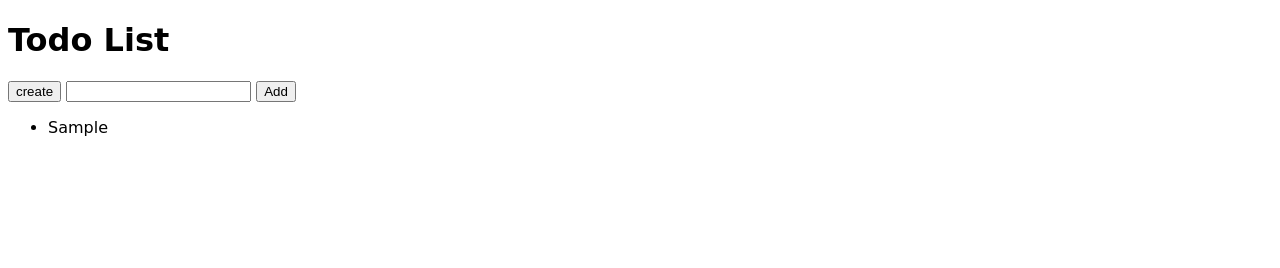
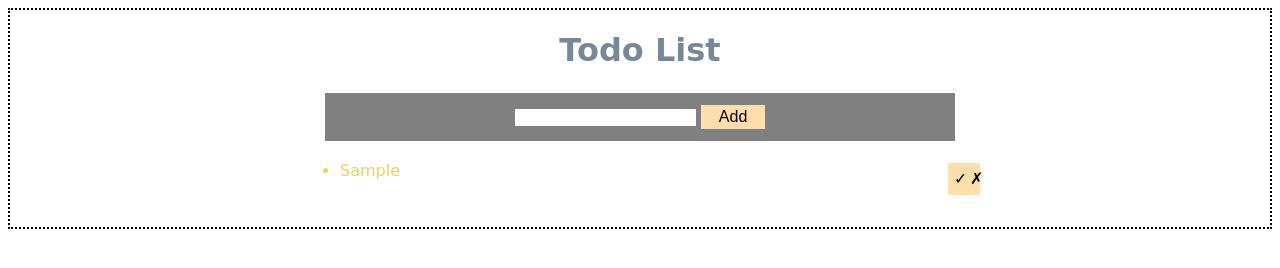
Before and after one commit to okhouja/todo-list, a website: page src/index.html in a window 1280 px wide. Both pictures are taken after typing "Sample" into the empty fields and a click on the button "Add". Drawn offline with nearby package versions, Linux system fonts and the light colour scheme; files that its build step writes are made by us from their sources; a web font is replaced by a local one.

Commit message:
Todo App

```diff
--- a/src/index.html
+++ b/src/index.html
@@ -5,18 +5,18 @@
     <meta http-equiv="X-UA-Compatible" content="IE=edge" />
     <meta name="viewport" content="width=device-width, initial-scale=1.0" />
     <link rel="stylesheet" href="./styles/main.css" />
-    <style>
-      @import url("https://fonts.googleapis.com/css2?family=Lancelot&display=swap");
-    </style>
-    <title>DOM</title>
+    <title>Todo List</title>
   </head>
   <body>
     <h1>Todo List</h1>
-    <button onclick="create()">create</button>
-    <!-- <form> -->
-    <input type="text" name="userText" id="userData" />
-    <button onclick="addToList()">Add</button>
-    <!-- </form> -->
+
+    <form>
+      <div class="form">
+        <input type="text" name="userText" id="userData" />
+        <button onclick="addToList()">Add</button>
+        <!-- <input type="submit" value="Add" /> -->
+      </div>
+    </form>
     <ul class="result"></ul>
     <script src="./index.js"></script>
   </body>
--- a/src/index.js
+++ b/src/index.js
@@ -1,28 +1,65 @@
-const create = () => {
-  // 1. step
-  const newElement = document.createElement("div");
-
-  const newText = document.createTextNode("I am a new element 😉");
-
-  // 2. step
-  // div                  // text
-  newElement.appendChild(newText);
-  document.body.appendChild(newElement);
-};
-
-const addToList = () => {
+const addToList = (e) => {
+  // Preventing the from sending information out aka Reloading the page
+  e.preventDefault();
   let userData = document.querySelector("#userData").value;
-  //   console.log(userData);
+  console.log(userData);
+  // Checking my input if it has a text
   if (userData != "") {
     let newLi = document.createElement("li");
     let text = document.createTextNode(userData);
     newLi.appendChild(text);
+    // Adding random colour to my list item
+    newLi.style.color = colorGen();
     document.querySelector(".result").appendChild(newLi);
     document.querySelector("#userData").value = "";
+    // Other way to add random colours for all of the list items that are in my page
+    // const listItems = document.querySelectorAll("li");
+    // listItems.forEach((item) => {
+    //   item.style.color = colorGen();
+    // });
+    const newContainer = document.createElement("div");
+    const doneButton = document.createElement("button");
+    const deleteButton = document.createElement("button");
+    // const checkBox = document.createElement("input");
+    // checkBox.type = "checkbox";
+    // newContainer.appendChild(checkBox);
+    // Adding some text
+    doneButton.innerHTML = "✓";
+    deleteButton.innerHTML = "✗";
+    // Injecting the buttons into the container
+    newContainer.appendChild(doneButton);
+    newContainer.appendChild(deleteButton);
+    // Adding class
+    doneButton.classList.add("done");
+    newLi.appendChild(newContainer);
+    // Complete function
+    // toggle will check if the class name exist, will remove it and if it's not will add it
+    const check = () => newLi.classList.toggle("completed");
+    // const del = () => newLi.remove() ;
+    // Adding event listener to my buttons
+    deleteButton.addEventListener("click", () => newLi.remove());
+    doneButton.addEventListener("click", check);
   } else {
     document.querySelector("#userData").placeholder = "Please Enter text first";
   }
 };
+// Random colour generator in hexa number
+const colorGen = () => {
+  let result = "#";
+  let colorCode = "0123456789ABCDEF";
+  for (let i = 0; i < 6; i++) {
+    result += colorCode[Math.floor(Math.random() * 16)];
+  }
+  return result;
+};
+// Functional check which key the user is pressing
+const keyCheck = (event) => {
+  console.log(event);
+  if (e.key == "Enter") addToList();
+};
+// Adding event listener to the input
+// const userInput = document.querySelector("#userData");
+// userInput.addEventListener("keypress", keyCheck);
 
-// document.write("Hi I am text");
-//document.write("<h1> Hi h1>");
+// Adding event listener to the form
+document.querySelector("form").addEventListener("submit", addToList);
--- a/src/scss/abstracts/_variables.scss
+++ b/src/scss/abstracts/_variables.scss
@@ -1,7 +1,76 @@
 //Variables
+body {
+  display: flex;
+  justify-content: center;
+  align-content: center;
+  // align-items: center;
+  // align-self: center;
+  flex-direction: column;
+  // width: 50vw;
+  border: 2px black dotted;
+}
+// colors
+h1 {
+  color: lightslategrey;
+  text-align: center;
+  display: flex;
+  justify-content: center;
+}
+form {
+  // border: 2px black dotted;
+  margin: 2px auto;
+  display: flex;
+  align-items: center;
+  justify-content: center;
+  align-content: center;
+  width: 50%;
+  height: 3rem;
+  background-color: gray;
+  width: 50%;
+}
+input[type="text"] {
+  border: none;
+}
+button {
+  margin: 2px auto;
 
-// colors
-// $my-color: orange;
+  width: 4rem;
+  height: 1.5rem;
+  border: none;
+  background-color: navajowhite;
+  // font-family: Tahoma, Geneva, Verdana, sans-serif, cursive;
+  font-size: 1rem;
+}
+li {
+  margin: 2px auto;
+
+  width: 50vw;
+  height: 3rem;
+  max-width: 50vw;
+  word-wrap: break-word;
+  overflow-wrap: break-word;
+  position: relative;
+}
+li div {
+  position: absolute;
+  right: 0;
+  top: 0;
+}
+li div button {
+  width: 1rem;
+  height: 2rem;
+}
+.delete {
+  color: red;
+}
+.completed {
+  /* some fancy styles */
+  text-decoration: line-through;
+}
+.done {
+  /* something */
+}
+
 // sizes
 
 // others
```
